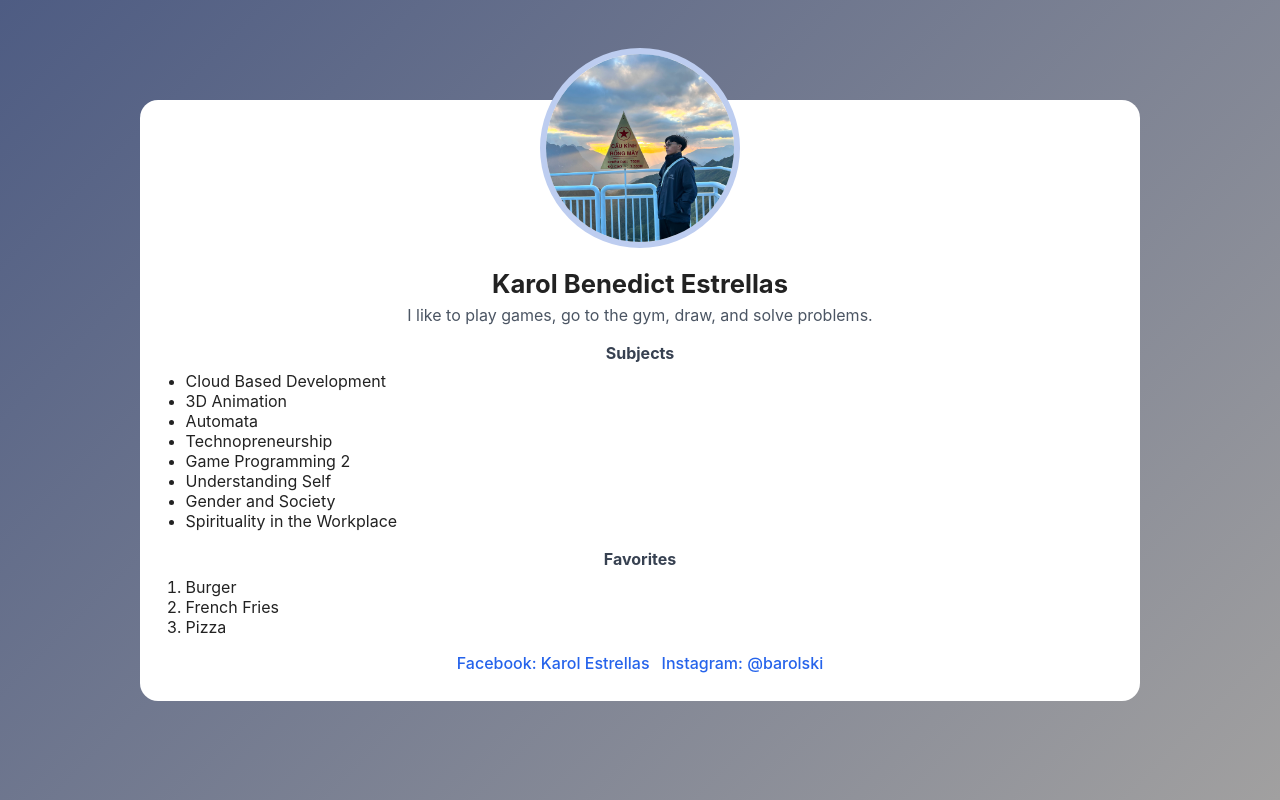
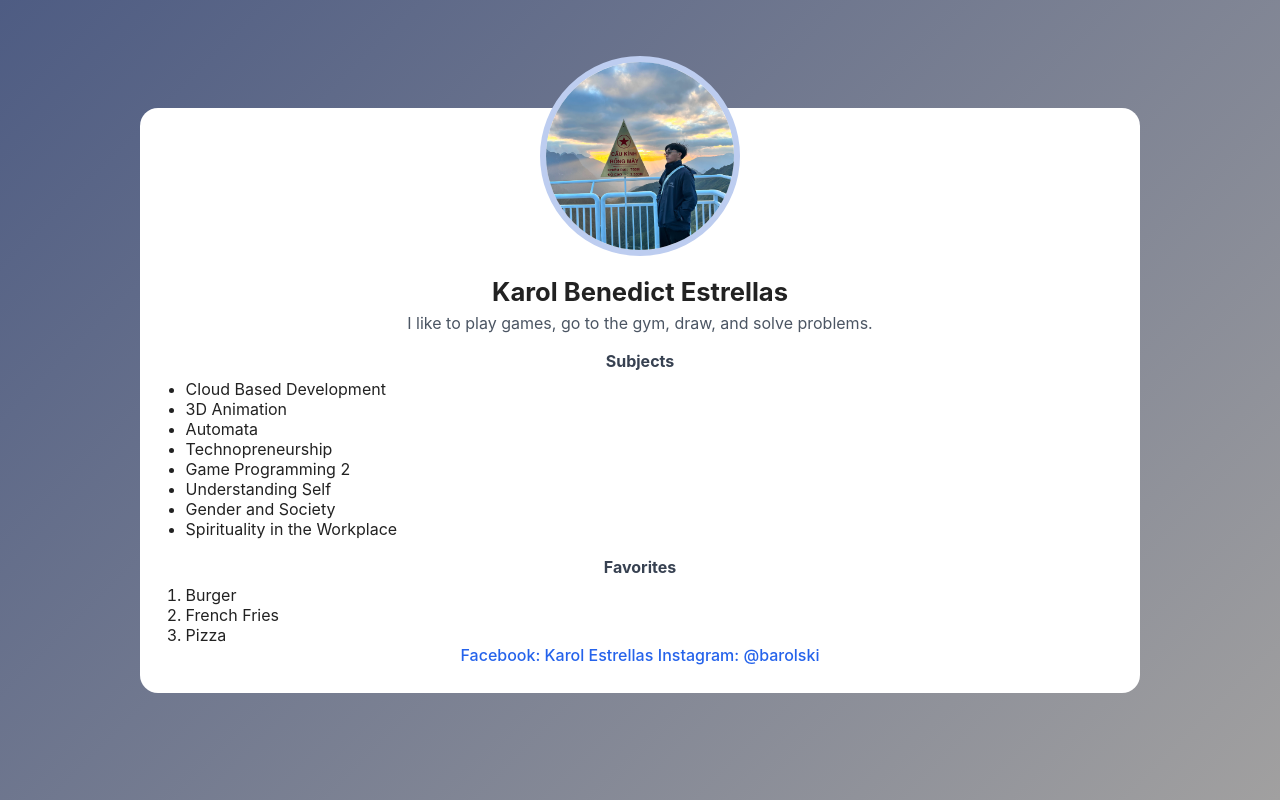
Before and after one commit to barolcoding/BSCS3BLabs-Estrellas, a PHP site: page / in a window 1280 px wide. Run offline with PHP 8.4, Linux system fonts and the light colour scheme.

Commit message:
Update2 to external.css file

```diff
--- a/external.css
+++ b/external.css
@@ -35,8 +35,6 @@ h1 { margin: 16px 0 6px; font-size: 1.6rem; }
 
 h2 { font-size: 16px; color: #374151; margin: 18px 0 8px; }
 .subjects, .favorites { text-align: left; padding-left: 1.1rem; max-height: 160px; overflow:auto; margin: 0 auto; }
-
-.contacts { margin-top: 16px; display:flex; gap:12px; justify-content:center; flex-wrap:wrap; }
 .contact { color: #2563eb; text-decoration: none; font-weight: 500; }
 .contact:hover { text-decoration: underline; }
 
```
